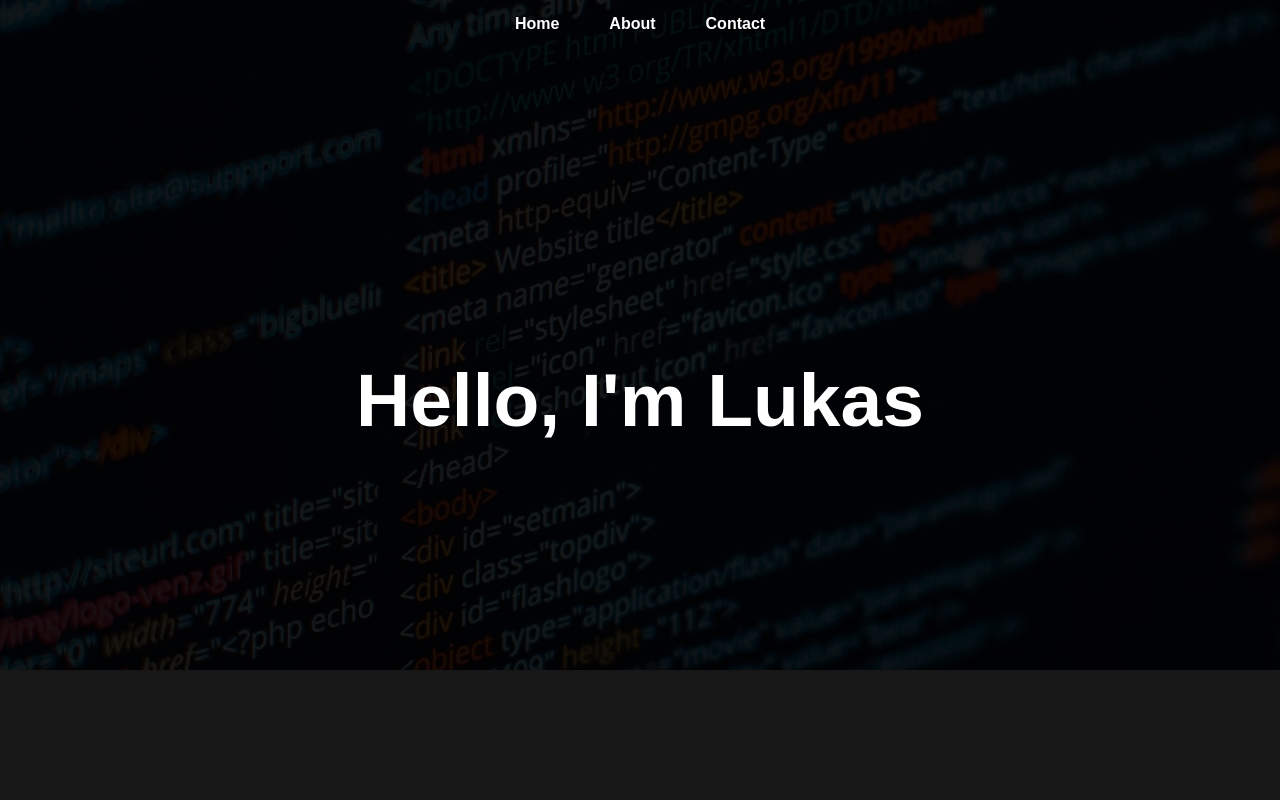
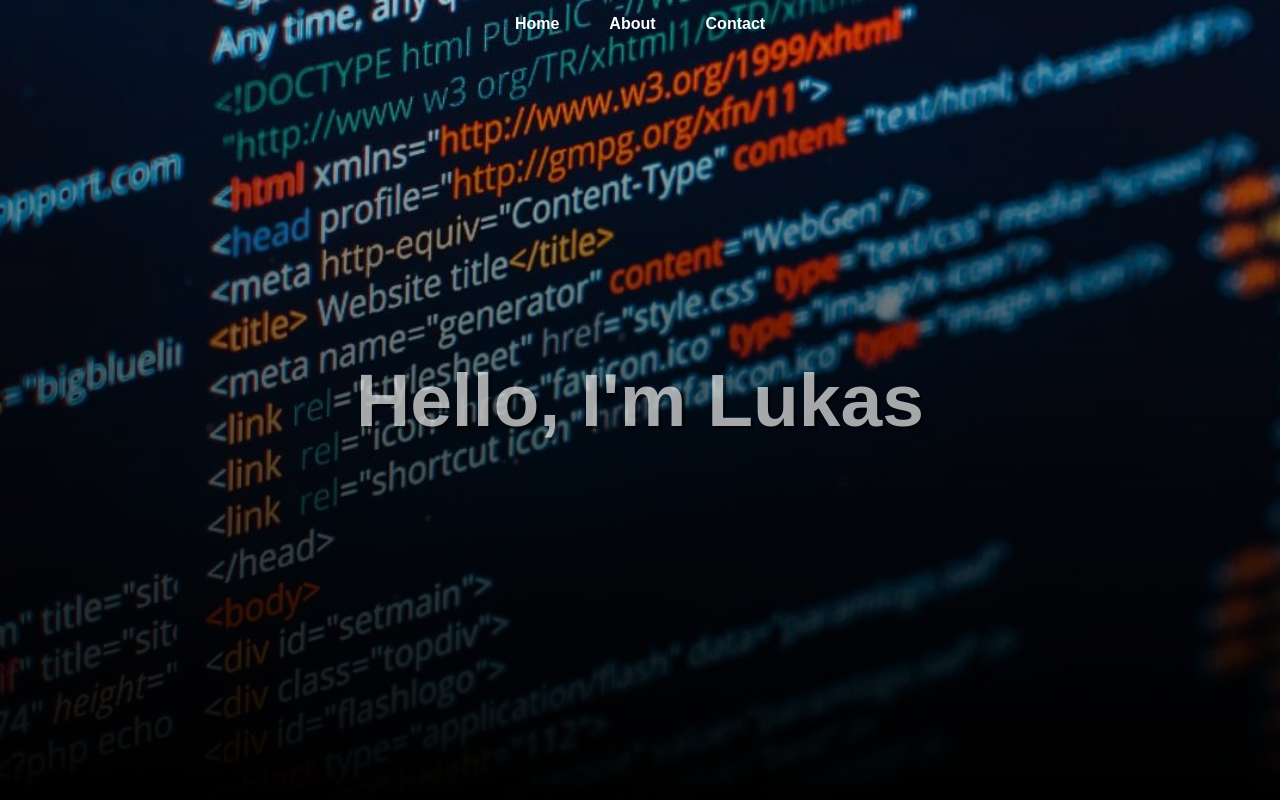
Before and after one commit to LukasKaselionis/vue-portfolio-page, a Vue app: page / in a window 1280 px wide. Shown: the top 800 px of the page. Built offline with nearby package versions, Linux system fonts and the light colour scheme.

Commit message:
changing home.vue views structure

```diff
--- a/src/views/Home.vue
+++ b/src/views/Home.vue
@@ -1,7 +1,7 @@
 <template>
-    <div id="home" class="cover">
-        <div class="overlay">
-            <h2 class="greeting">Hello, I'm Lukas</h2>
+    <div id="home">
+        <div class="main">
+            <h2 class="main-text">Hello, I'm Lukas</h2>
         </div>
     </div>
 </template>
@@ -16,22 +16,26 @@
 
 <style>
 
-    .cover {
+    #home {
         background-image: url("../assets/web-portrait.jpg");
+        background-size: cover;
+        background-position: bottom;
+        transition: 0.4s;
     }
 
-    .overlay {
-        background-color: rgba(0, 0, 0, 0.9);
-        height: 100vh;
+    .main {
+        min-height: 100vh;
         text-align: center;
         display: flex;
         align-items: center;
-        justify-content: center
+        justify-content: center;
+        background: linear-gradient(to bottom, rgba(0, 0, 0, 0.20), rgba(0, 0, 0, 1));
     }
 
-    .greeting {
+    .main-text {
         font-size: 75px;
-        color: white;
+        color: rgba(255, 255, 255, 0.65);
+        text-shadow: 3px 3px rgba(0, 0, 0, 0.50);
     }
 
 </style>
```
